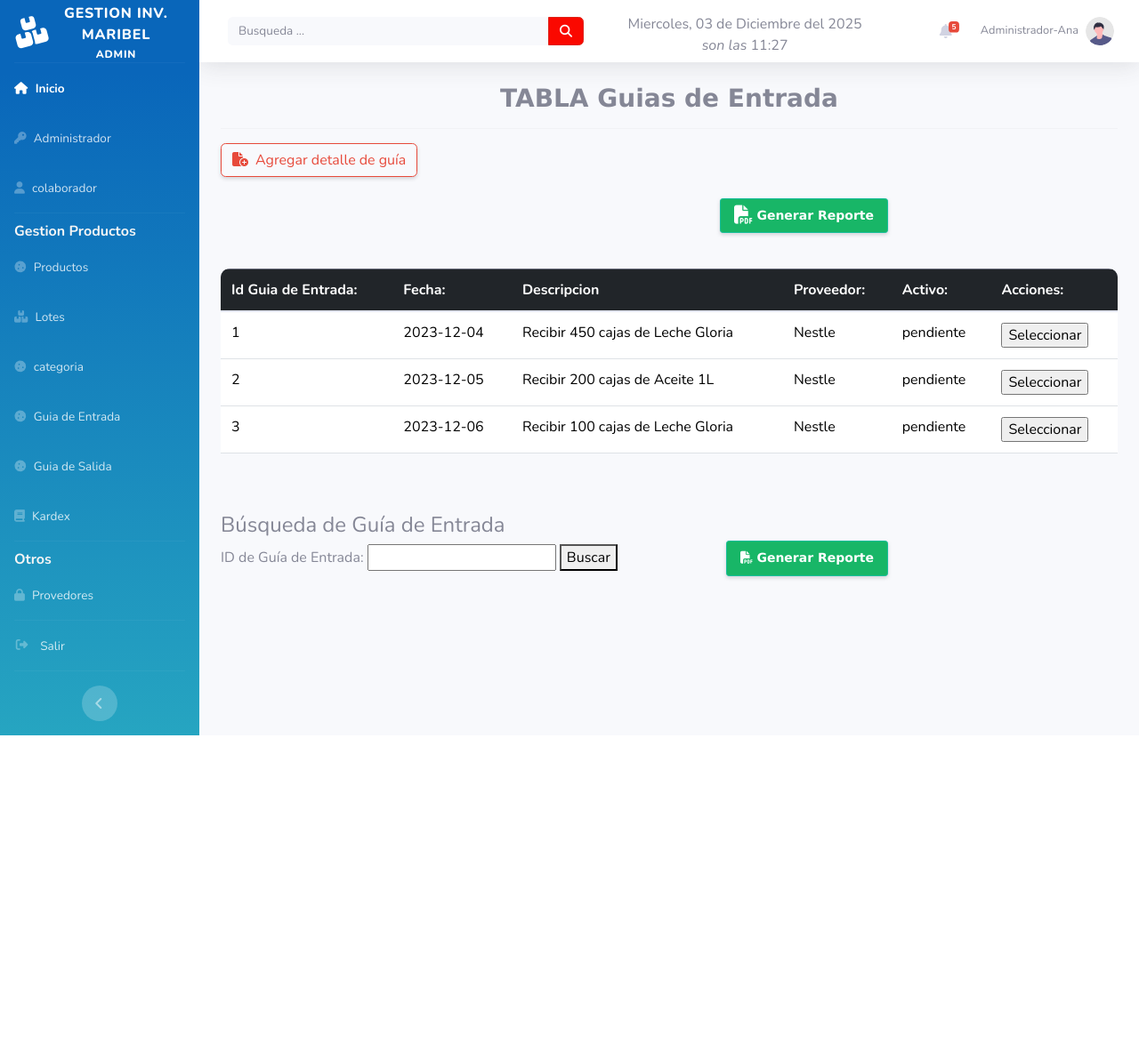
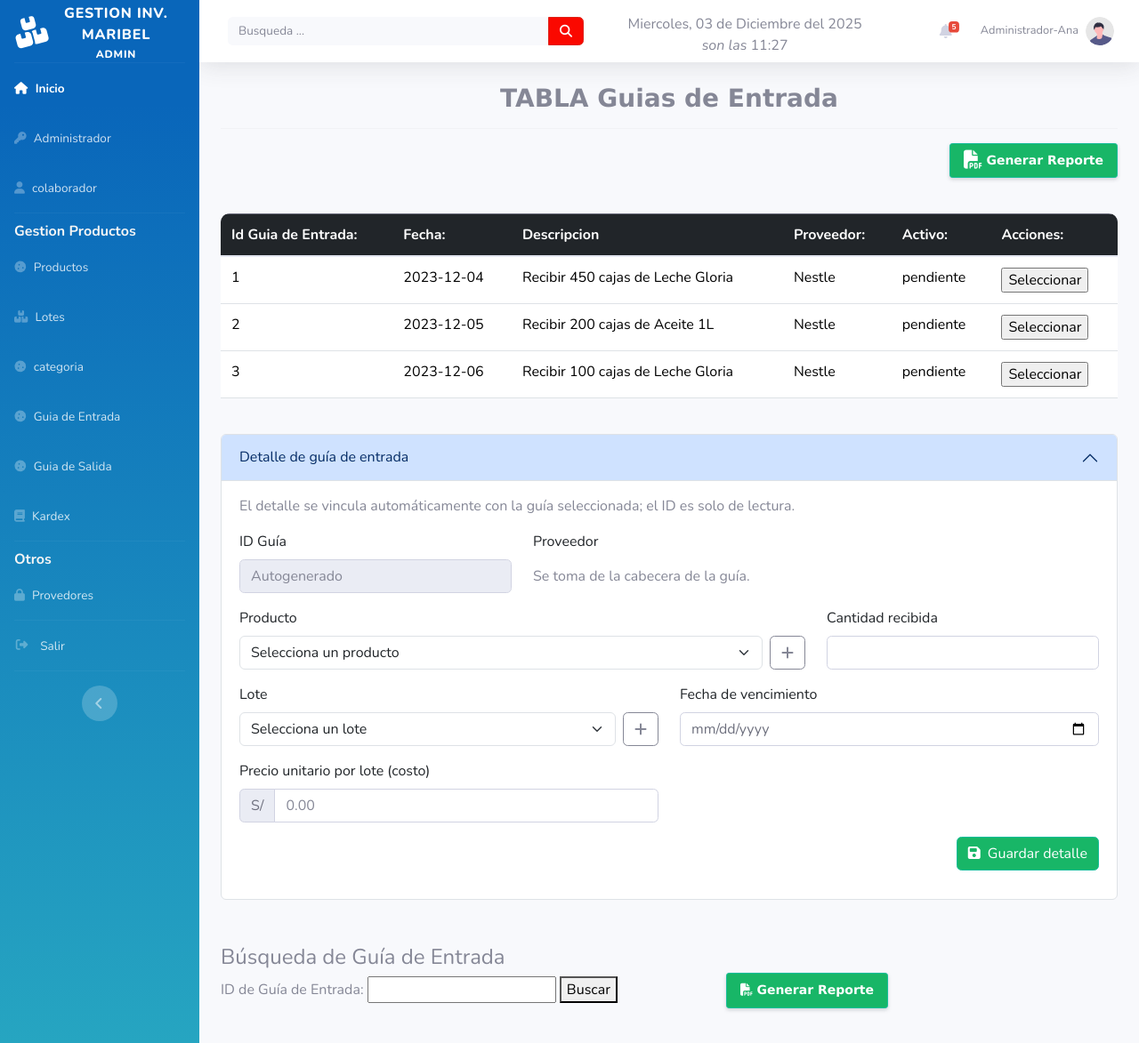
Before and after one commit to Deyvisgova/BODEGA_MARIBEL, a PHP site: page /vista/adm/dashboard/tabla_guia_entrada.php in a window 1280 px wide. Shown: the whole page at 89% size. Before the commit the page ends 827 px from the top, so only its background shows below. Run offline with PHP 8.4, Linux system fonts and the light colour scheme; a user stored in the database is signed in; data comes from the database, SQL or seed files in the repository; data that the repository does not hold is empty; some libraries are stand-ins or nearby versions.

Commit message:
Inline detalle form below guía fields

```diff
--- a/vista/adm/dashboard/tabla_guia_entrada.php
+++ b/vista/adm/dashboard/tabla_guia_entrada.php
@@ -105,7 +105,7 @@ if (!isset($_SESSION['admin_name'])) {
     }
 
     function confirmacionM() {
-        var res = confirm("¿Desea MODIFICAR el registro?");
+        var respuesta = confirm("¿Desea MODIFICAR el registro?");
         if (respuesta == true) {
             return true;
         } else {
@@ -179,9 +179,9 @@ if (!isset($_SESSION['admin_name'])) {
 
                                 <div class="form-group col-md-4">
                                     <label>Id Guia de Entrada:</label>
-                                    <input type="text" class="form-control" required name="id_guia_entrada"
-                                        placerholder="" id="id_guia_entrada" value="<?php echo $id_guia_entrada; ?>"
-                                        readonly><br>
+                                    <input type="number" class="form-control" name="id_guia_entrada"
+                                        placeholder="Autogenerado" id="id_guia_entrada"
+                                        value="<?php echo $id_guia_entrada; ?>" readonly><br>
                                 </div>
 
                                 <div class="form-group col-md-8">
@@ -244,16 +244,8 @@ if (!isset($_SESSION['admin_name'])) {
                 </div>
             </div>
 
-            <!-- Button trigger modal -->
             <div class="row">
-                <div class="col-12 col-sm-9 d-flex justify-content-sm-start mb-4">
-                    <button type="button" class="btn btn-outline-danger shadow-sm" data-bs-toggle="modal"
-                        data-bs-target="#detalleGuiaModal">
-                        <i class="fa-solid fa-file-circle-plus me-2"></i>Agregar detalle de guía
-                    </button>
-                </div>
-
-                <div class="col-12 col-sm-9 d-flex justify-content-sm-end mb-4">
+                <div class="col-12 col-sm-9 d-flex justify-content-sm-end mb-4 ms-auto">
                     <a href="pdfs/pdf_guia_entrada.php" target="_blank" class="btn btn-danger btn-sm shadow-sm"
                         style="padding: 8px 15px; font-family: Verdana, Geneva, Tahoma, sans-serif;">
                         <i class="fa-solid fa-file-pdf fa-xl"></i> <b>Generar Reporte</b>
@@ -306,31 +298,20 @@ if (!isset($_SESSION['admin_name'])) {
                 </tbody>
             </table>
         </div>
-        <!--CÓDIGO PARA MOSTRAR EL MODAL CUANDO SE SELECCIONA EL REGISTRO (Implementar en todas las tablas)-->
-        <?php if ($mostrarModal) { ?>
-            <script>
-                $('#exampleModal').modal('show');
-            </script>
-        <?php } ?>
 
-        <!-- Modal moderno para registrar detalle de guía de entrada -->
-        <div class="modal fade" id="detalleGuiaModal" tabindex="-1" aria-labelledby="detalleGuiaModalLabel"
-            aria-hidden="true">
-            <div class="modal-dialog modal-lg modal-dialog-centered">
-                <div class="modal-content modal-modern">
-                    <div class="modal-header">
-                        <div>
-                            <p class="mb-1 text-uppercase small">Guía de entrada</p>
-                            <h1 class="modal-title fs-4" id="detalleGuiaModalLabel">Agregar detalle de ingreso</h1>
-                        </div>
-                        <button type="button" class="btn-close btn-close-white" data-bs-dismiss="modal"
-                            aria-label="Cerrar"></button>
-                    </div>
-                    <div class="modal-body">
-                        <div class="pill-badge mb-3">
-                            <i class="fa-solid fa-circle-check"></i>
-                            Completa la información para asociarla a la guía.
-                        </div>
+        <div class="accordion mt-4" id="detalleGuiaAccordion">
+            <div class="accordion-item">
+                <h2 class="accordion-header" id="detalleGuiaHeading">
+                    <button class="accordion-button" type="button" data-bs-toggle="collapse"
+                        data-bs-target="#detalleGuiaCollapse" aria-expanded="true" aria-controls="detalleGuiaCollapse">
+                        Detalle de guía de entrada
+                    </button>
+                </h2>
+                <div id="detalleGuiaCollapse" class="accordion-collapse collapse show" aria-labelledby="detalleGuiaHeading"
+                    data-bs-parent="#detalleGuiaAccordion">
+                    <div class="accordion-body">
+                        <p class="text-muted mb-3">El detalle se vincula automáticamente con la guía seleccionada; el ID es
+                            solo de lectura.</p>
 
                         <div class="alert alert-dismissible fade show" role="alert" id="detalleGuiaAlert"
                             style="display: none;"></div>
@@ -340,7 +321,7 @@ if (!isset($_SESSION['admin_name'])) {
                                 <label class="form-label" for="detalle_id_guia">ID Guía</label>
                                 <input type="number" class="form-control" id="detalle_id_guia" name="id_guia_entrada"
                                     value="<?php echo htmlspecialchars($id_guia_entrada ?? '', ENT_QUOTES, 'UTF-8'); ?>"
-                                    placeholder="Ej. 4" required>
+                                    placeholder="Autogenerado" readonly>
                             </div>
                             <div class="col-md-8">
                                 <label class="form-label">Proveedor</label>
@@ -364,9 +345,9 @@ if (!isset($_SESSION['admin_name'])) {
                                 </div>
                             </div>
                             <div class="col-md-4">
-                                <label class="form-label" for="detalle_cantidad">Cantidad de entrada</label>
-                                <input type="number" min="1" class="form-control" id="detalle_cantidad"
-                                    name="cantidad_entrada" placeholder="Ej. 50" required>
+                                <label class="form-label" for="detalle_cantidad">Cantidad recibida</label>
+                                <input type="number" class="form-control" id="detalle_cantidad" name="cantidad_entrada"
+                                    min="1" required>
                             </div>
                             <div class="col-md-6">
                                 <label class="form-label" for="detalle_lote">Lote</label>
@@ -375,10 +356,8 @@ if (!isset($_SESSION['admin_name'])) {
                                         <option value="" selected disabled>Selecciona un lote</option>
                                         <?php foreach ($lotesDisponibles as $lote) { ?>
                                             <option value="<?php echo (int) $lote['id_lote']; ?>">
-                                                Lote #<?php echo (int) $lote['id_lote']; ?> ·
-                                                <?php echo htmlspecialchars($lote['nombre_producto'], ENT_QUOTES, 'UTF-8'); ?>
-                                                (Vence:
-                                                <?php echo htmlspecialchars($lote['fecha_vencimiento'], ENT_QUOTES, 'UTF-8'); ?>)
+                                                <?php echo htmlspecialchars($lote['nombre_producto'], ENT_QUOTES, 'UTF-8'); ?> -
+                                                <?php echo htmlspecialchars($lote['fecha_vencimiento'], ENT_QUOTES, 'UTF-8'); ?>
                                             </option>
                                         <?php } ?>
                                     </select>
@@ -402,19 +381,23 @@ if (!isset($_SESSION['admin_name'])) {
                                         id="detalle_precio_unitario" name="precio_unitario" placeholder="0.00" required>
                                 </div>
                             </div>
+                            <div class="col-12 d-flex justify-content-end">
+                                <button type="submit" class="btn btn-danger" id="detalleGuardarBtn">
+                                    <i class="fa-solid fa-floppy-disk me-2"></i>Guardar detalle
+                                </button>
+                            </div>
                         </form>
-                    </div>
-                    <div class="modal-footer d-flex justify-content-between">
-                        <button type="button" class="btn btn-light" data-bs-dismiss="modal">
-                            <i class="fa-solid fa-xmark me-2"></i>Cancelar
-                        </button>
-                        <button type="submit" form="detalleEntradaForm" class="btn btn-danger" id="detalleGuardarBtn">
-                            <i class="fa-solid fa-floppy-disk me-2"></i>Guardar detalle
-                        </button>
                     </div>
                 </div>
             </div>
         </div>
+        <!--CÓDIGO PARA MOSTRAR EL MODAL CUANDO SE SELECCIONA EL REGISTRO (Implementar en todas las tablas)-->
+        <?php if ($mostrarModal) { ?>
+            <script>
+                $('#exampleModal').modal('show');
+            </script>
+        <?php } ?>
+
 
         <!-- Sub-modal: crear producto rápido -->
         <div class="modal fade" id="nuevoProductoModal" tabindex="-1" aria-labelledby="nuevoProductoModalLabel"
@@ -659,8 +642,8 @@ if (!isset($_SESSION['admin_name'])) {
             const detalleForm = document.getElementById('detalleEntradaForm');
             const alertBox = document.getElementById('detalleGuiaAlert');
             const guardarBtn = document.getElementById('detalleGuardarBtn');
-            const detalleModalEl = document.getElementById('detalleGuiaModal');
-            const detalleModal = detalleModalEl ? new bootstrap.Modal(detalleModalEl) : null;
+            const guiaCabeceraId = document.getElementById('id_guia_entrada');
+            const guiaDetalleId = document.getElementById('detalle_id_guia');
             const productoModal = new bootstrap.Modal(document.getElementById('nuevoProductoModal'));
             const loteModal = new bootstrap.Modal(document.getElementById('nuevoLoteModal'));
             const productoAlert = document.getElementById('productoAlert');
@@ -670,9 +653,18 @@ if (!isset($_SESSION['admin_name'])) {
             const productoSelects = [document.getElementById('detalle_producto'), document.getElementById('lote_producto')].filter(Boolean);
             const loteSelect = document.getElementById('detalle_lote');
 
-            if (!detalleForm || !detalleModal) {
+            if (!detalleForm) {
                 return;
             }
+
+            const sincronizarIdDetalle = () => {
+                if (guiaDetalleId && guiaCabeceraId) {
+                    guiaDetalleId.value = guiaCabeceraId.value;
+                    guiaDetalleId.readOnly = true;
+                }
+            };
+
+            sincronizarIdDetalle();
 
             const mostrarMensaje = (mensaje, tipo) => {
                 alertBox.textContent = mensaje;
@@ -714,7 +706,7 @@ if (!isset($_SESSION['admin_name'])) {
                     if (resultado.success) {
                         mostrarMensaje(resultado.message || 'Detalle guardado.', 'success');
                         detalleForm.reset();
-                        setTimeout(() => detalleModal.hide(), 400);
+                        sincronizarIdDetalle();
                     } else {
                         const detalleError = resultado.error ? ` Detalle técnico: ${resultado.error}` : '';
                         mostrarMensaje((resultado.message || 'No se pudo guardar el detalle.') + detalleError, 'warning');
```
